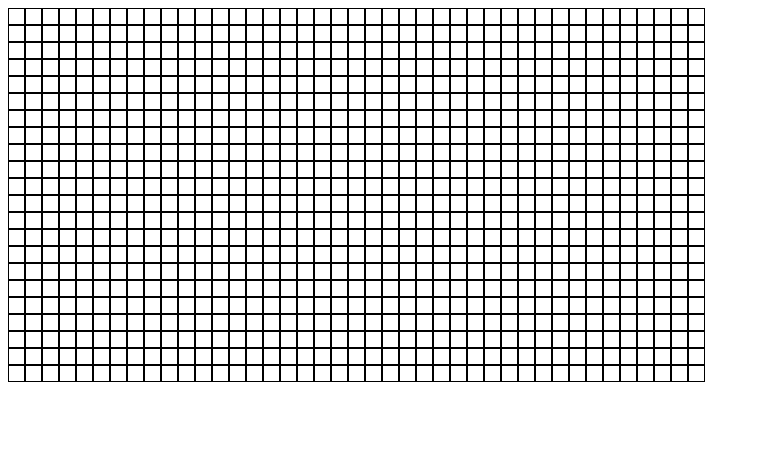
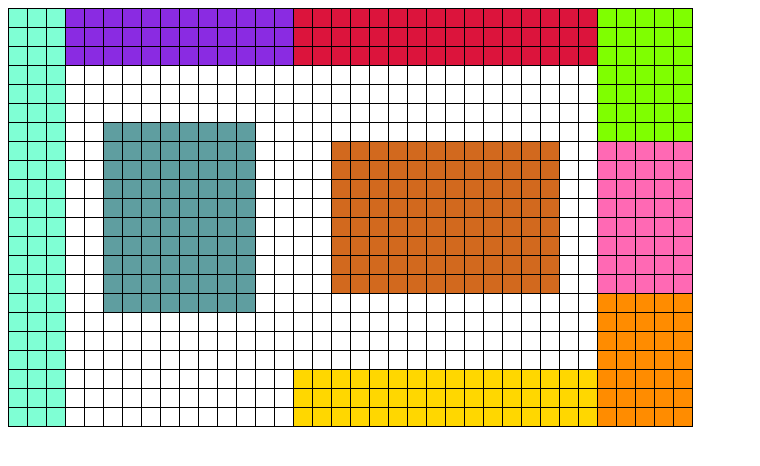
Before and after one commit to ctriat/PII_MeurtreOpera, a plain HTML site: page Pages/partieJoueur.html in a window 1280 px wide. Shown: the whole page, without its empty margins (0-760 px from the left). Drawn offline with Linux system fonts and the light colour scheme.

Commit message:
zonesPieces

```diff
--- a/Scripts/scriptPartieJoueur.js
+++ b/Scripts/scriptPartieJoueur.js
@@ -1,14 +1,38 @@
-//41 longueur 22 largeur
+//36 longueur 22 largeur
 function generationPlateau() {
   for (let x = 0; x < 22; x++) {
-    for (let y = 0; y < 41; y++) {
+    for (let y = 0; y < 36; y++) {
       let casePlateau = document.createElement('div');
       casePlateau.id = x + ';' + y;
-      casePlateau.className = 'case';
+      definitionPieces(x, y, casePlateau);
       //casePlateau.innerHTML = casePlateau.id;
       document.getElementById('plateau').appendChild(casePlateau);
     }
   }
 }
 
+function definitionPieces(x, y, casePlateau) {
+  if (y < 3) {
+    casePlateau.className = 'balcon';
+  } else if (y < 15 && x < 3) {
+    casePlateau.className = 'bar';
+  } else if (y < 31 && x < 3) {
+    casePlateau.className = 'coulisseJardin';
+  } else if (y >= 31 && x < 7) {
+    casePlateau.className = 'salleDecors';
+  } else if (y >= 31 && x >= 15) {
+    casePlateau.className = 'salleCostumes';
+  } else if (y >= 31) {
+    casePlateau.className = 'loges';
+  } else if (y >= 15 && x >= 19) {
+    casePlateau.className = 'coulisseCour';
+  } else if (y >= 5 && y < 13 && x >= 6 && x < 16) {
+    casePlateau.className = 'fosse';
+  } else if (y >= 17 && y < 29 && x >= 7 && x < 15) {
+    casePlateau.className = 'scene';
+  } else {
+    casePlateau.className = 'case';
+  }
+}
+
 generationPlateau();
--- a/Style/stylePartieJoueur.css
+++ b/Style/stylePartieJoueur.css
@@ -2,13 +2,54 @@
   display: flex;
 }
 
-.case {
+#plateau > div {
   border: 1px solid black;
-  height: 15px;
-  width: 15px;
+  border-left: none;
+  border-bottom: none;
+  height: 18px;
+  width: 18px;
+}
+
+.balcon {
+  background-color: aquamarine;
+}
+
+.fosse {
+  background-color: cadetblue;
+}
+
+.scene {
+  background-color: chocolate;
+}
+
+.bar {
+  background-color: blueviolet;
+}
+
+.coulisseJardin {
+  background-color: crimson;
+}
+
+.coulisseCour {
+  background-color: gold;
+}
+
+.salleDecors {
+  background-color: chartreuse;
+}
+
+.loges {
+  background-color: hotpink;
+}
+
+.salleCostumes {
+  background-color: darkorange;
 }
 
 #plateau {
   display: grid;
-  grid-template-columns: repeat(41, 1fr);
+  grid-template-columns: repeat(36, 1fr);
+  border-collapse: collapse;
+  border-bottom: 1px solid black;
+  border-left: 1px solid black;
 }
```
